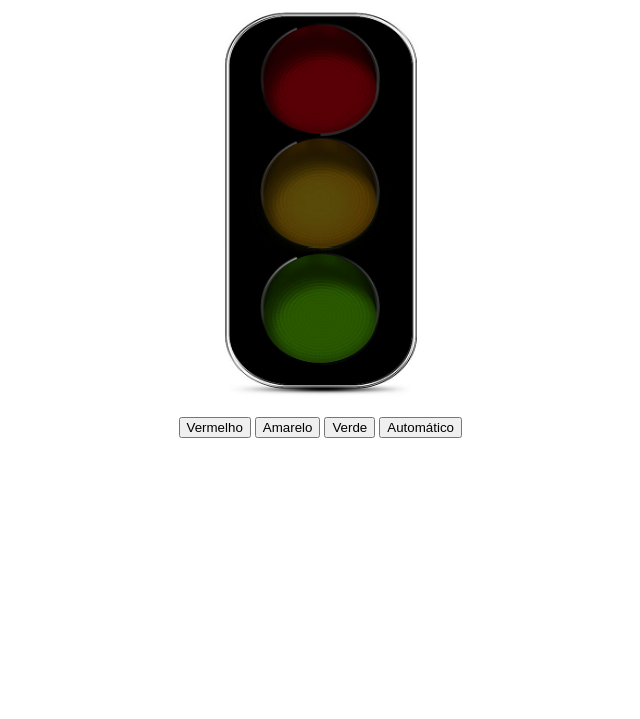
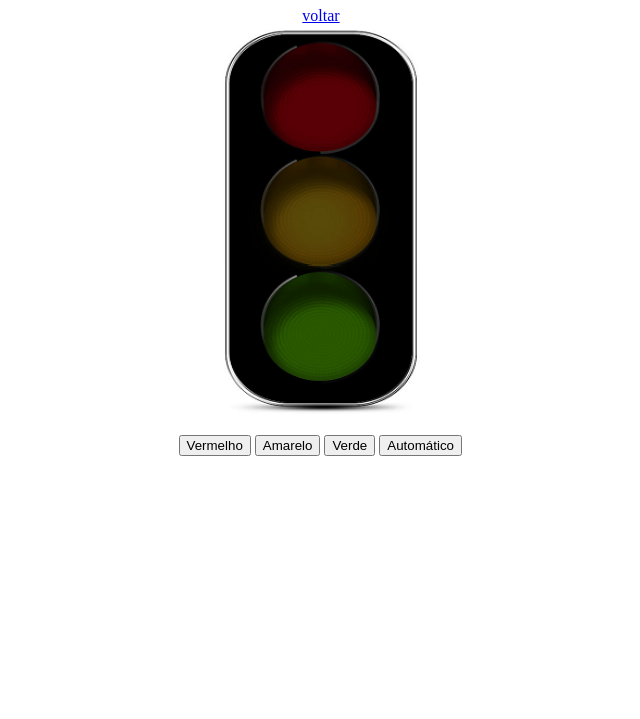
Before and after one commit to oipul-class/AtividadeLampPWFE, a plain HTML site: page Semaforo/Semaforo.html in a window 1280 px wide. Shown: the part 81-800 px from the top of the page, without its empty margins (319-959 px from the left). Drawn offline with Linux system fonts and the light colour scheme.

Commit message:
update do semáforo

```diff
--- a/Semaforo/Semaforo.html
+++ b/Semaforo/Semaforo.html
@@ -16,6 +16,9 @@
         </header>
 
         <main>
+            <a href="../Index.html">
+                voltar
+            </a>
             <div id="DivSemaforoImg">
                 <img src="Images/desligado.png" id="SemaforoImg" alt="Semáforo desligado">
             </div>
```
